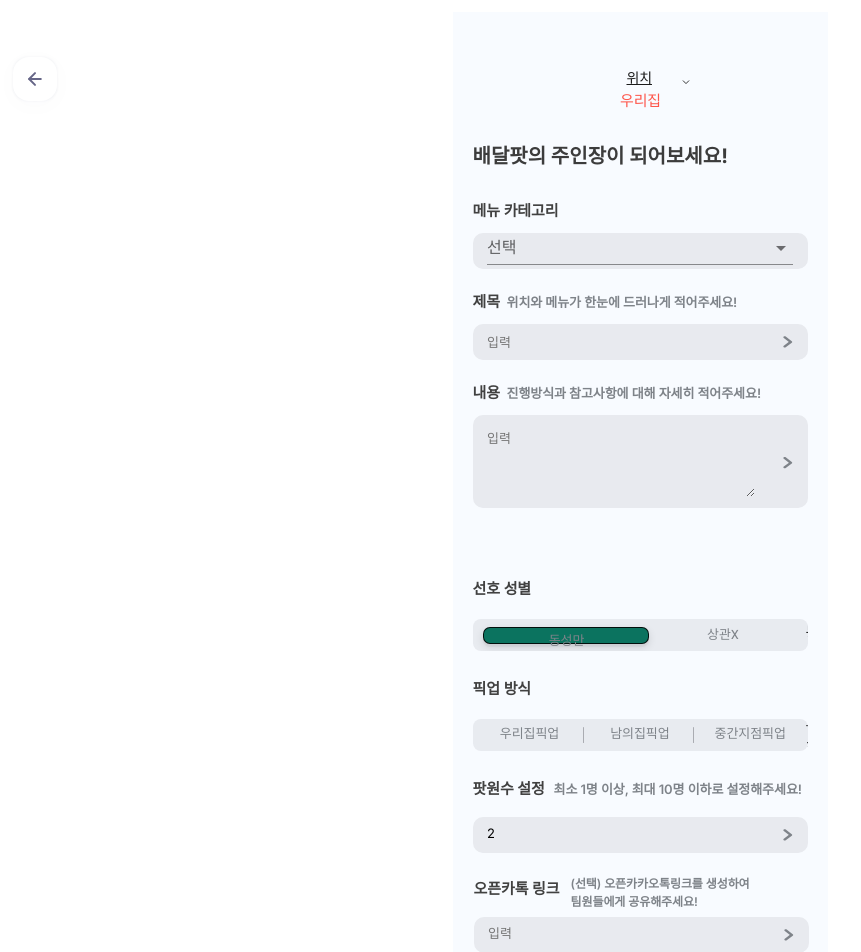
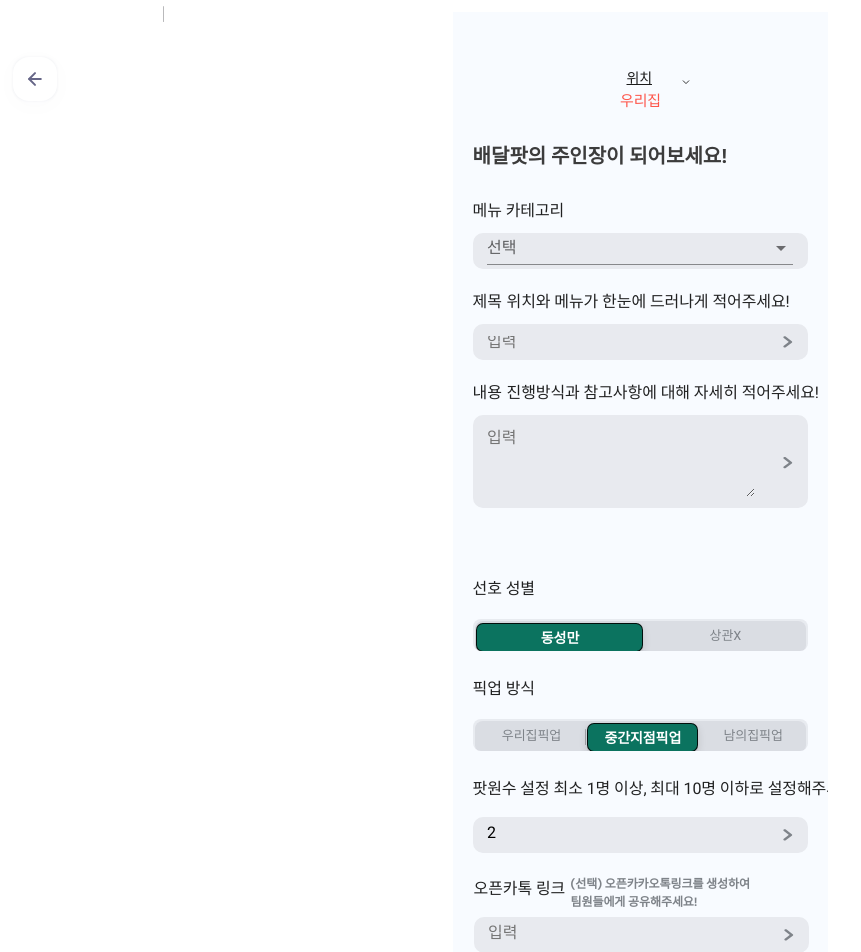
Before and after one commit to hyeji17/capstone_design_2022, a Vue app: page /potcreate in a window 1280 px wide. Shown: the top 952 px of the page, without its empty margins (0-861 px from the left). Built offline with nearby package versions, Linux system fonts and the light colour scheme; no server answers; a small style sheet from the web is missing.

Commit message:
potcreate css 수정

```diff
--- a/src/components/PotCreate.vue
+++ b/src/components/PotCreate.vue
@@ -56,104 +56,114 @@
           <div class="text-103 valign-text-middle">배달팟의 주인장이 되어보세요!</div>
 
           <div class="view-1">
-            <div class="text-105 valign-text-middle inter-semi-bold-cape-cod-15px">메뉴 카테고리</div>
+            <div class="text-105 valign-text-middle dmsans-semi-bold-cape-cod-15px">메뉴 카테고리</div>
             <div class="overlap-group-1">
               <v-select :items="categories" item-text="value" item-value="key" label = "선택" v-model="pot.category" @change="check()"></v-select>
-              <!-- <div class="text-4 valign-text-bottom inter-normal-cape-cod-13px">선택</div> -->
-              <!-- <img class="vector" src="img/vector@2x.svg" alt="Vector" /> -->
             </div>
           </div>
           <div class="view">
             <div class="text-container-1">
-              <div class="text-1-1 valign-text-middle inter-semi-bold-cape-cod-15px">제목</div>
-              <p class="text-1-2 valign-text-middle inter-semi-bold-gunsmoke-13px">위치와 메뉴가 한눈에 드러나게 적어주세요!</p>
+              <div class="text-1-1 valign-text-middle dmsans-semi-bold-cape-cod-15px">제목</div>
+              <p class="text-1-2 valign-text-middle dmsans-semi-bold-gunsmoke-13px">위치와 메뉴가 한눈에 드러나게 적어주세요!</p>
             </div>
             <div class="overlap-group-1">
-              <!-- <div class="text-4 valign-text-bottom inter-normal-cape-cod-13px" contenteditable = "true">입력</div> -->
-              <input class="text-1 valign-text-bottom inter-normal-cape-cod-13px" v-model="pot.title" placeholder="입력">
+              <input class="text-1 valign-text-bottom dmsans-normal-cape-cod-13px" v-model="pot.title" placeholder="입력">
               <img class="vector" src="img/vector-6@2x.svg" alt="Vector" />
             </div>
           </div>
           <div class="view">
             <div class="text-container-2">
-              <div class="text-1-1 valign-text-middle inter-semi-bold-cape-cod-15px">내용</div>
-              <p class="text-1-2 valign-text-middle inter-semi-bold-gunsmoke-13px">진행방식과 참고사항에 대해 자세히 적어주세요!</p>
+              <div class="text-1-1 valign-text-middle dmsans-semi-bold-cape-cod-15px">내용</div>
+              <p class="text-1-2 valign-text-middle dmsans-semi-bold-gunsmoke-13px">진행방식과 참고사항에 대해 자세히 적어주세요!</p>
             </div>
             <div class="overlap-group-2">
-              <!-- <div class="text-47 valign-text-bottom inter-normal-cape-cod-13px" contenteditable = "true">입력</div> -->
-              <textarea v-model="pot.contents" class="text-109 valign-text-bottom inter-normal-cape-cod-13px" placeholder="입력"></textarea>
+              <textarea v-model="pot.contents" class="text-109 valign-text-bottom dmsans-normal-cape-cod-13px" placeholder="입력"></textarea>
               <img class="vector-1" src="img/vector-8@2x.svg" alt="Vector" />
             </div>
           </div>
           <div class="view-2">
-            <div class="text-11 valign-text-middle inter-semi-bold-cape-cod-15px">선호 성별</div>
+            <div class="text-11 valign-text-middle dmsans-semi-bold-cape-cod-15px">선호 성별</div>
             <div class="component">
-               <div class="segmented-picker-option">
+               <!-- <div class="segmented-picker-option"> -->
                 <div class="separator-1"></div>
-                <div :class="{'colornopro valign-text-middle dmsans-bold-white-13px': pot.sex === 'same'}" @click="pot.sex = 'same'">
-                <div :class="{'colornopro-option': pot.sex === 'same'}" @click="pot.sex = 'same'">
-                <div class="value valign-text-middle dmsans-medium-gunsmoke-13px">동성만</div>
+                <div class="gender-picker-only" v-if="pot.sex === 'same'">
+                  <!-- <div class="coloronly-option"><div class="coloronly valign-text-middle dmsans-bold-white-13px"><label for="sexSame">동성만</label></div></div/> -->
+                  <div class="coloronly-option"><div class="coloronly valign-text-middle dmsans-bold-white-13px"><label for="sexSame">동성만</label></div></div>
+                  <div class="nopro-option"><div class="nopro valign-text-middle dmsans-normal-gunsmoke-12px"><label for="sexAll">상관X</label></div></div>
                 </div>
+                <div class="gender-picker-nopro" v-if="pot.sex === 'all'">
+                    <div class="only-option"><div class="only valign-text-middle dmsans-normal-gunsmoke-12px"><label for="sexSame">동성만</label></div></div>
+                    <div class="colornopro-option"><div class="colornopro valign-text-middle dmsans-bold-white-13px"><label for="sexAll">상관X</label></div></div>
                 </div>
-              </div>
-              <div class="segmented-picker-option-1">
-                <div :class="{'overlap-group-3': pot.sex === 'all'}" @click="pot.sex = 'all'">
-                <div class="value-1 valign-text-middle dmsans-medium-gunsmoke-13px">상관X</div></div>
-              </div>
-
-              <div :class="{'overlap-group-3': pot.sex === 'same'}" @click="pot.sex = 'same'"><div class="text-5-1 valign-text-bottom">동성만</div></div>
-              <div :class="{'overlap-group-3': pot.sex === 'all'}" @click="pot.sex = 'all'"><div class="x-1 valign-text-bottom inter-semi-bold-gunsmoke-15px">상관X</div></div>
-              <input style="display: none" type="radio" v-model="pot.sex" value="same">
-              <input style="display: none" type="radio" v-model="pot.sex" value="all">
-              <!-- <div :class="{'overlap-group-3': pot.sex === 'all'}" @click="pot.sex = 'all'"><div class="x-1 valign-text-bottom inter-semi-bold-gunsmoke-15px">상관X</div></div> -->
+              <!-- </div> -->
+              <input style="display: none" type="radio" v-model="pot.sex" value="same" id="sexSame">
+              <input style="display: none" type="radio" v-model="pot.sex" value="all" id="sexAll">
             </div>
           </div>
           <div class="view-3">
-            <div class="text-11 valign-text-middle inter-semi-bold-cape-cod-15px">픽업 방식</div><div class="component">
+            <div class="text-11 valign-text-middle dmsans-semi-bold-cape-cod-15px">픽업 방식</div><div class="component">
+
+             <div class="pickup-picker-myhome" v-if="pot.pickup === 'myhome'">
+              <div class="colormyhome-option">
+                <div class="colormyhome valign-text-middle dmsans-bold-white-13px"><label for="myHome">우리집픽업</label></div>
+              </div>
+              <div class="x-option"><div class="middle valign-text-middle dmsans-medium-gunsmoke-13px"><label for="middle">중간지점픽업</label></div></div>
               <div class="x-option">
                 <div class="separator"></div>
-                <div class="myhome valign-text-middle dmsans-medium-gunsmoke-13px">우리집픽업</div>
+                <div class="others valign-text-middle dmsans-medium-gunsmoke-13px"><label for="yourHome">남의집픽업</label></div>
               </div>
-              <div class="x-option">
-                <div class="separator"></div>
-                <div class="others valign-text-middle dmsans-medium-gunsmoke-13px">남의집픽업</div>
+            </div>
+
+              <div class="pickup-picker-others" v-if="pot.pickup === 'yourhome'">
+                <div class="e-option">
+                  <div class="separator"></div>
+                  <div class="myhome valign-text-middle dmsans-medium-gunsmoke-13px"><label for="myHome">우리집픽업</label></div>
+                </div>
+                <div class="e-option"><div class="middle valign-text-middle dmsans-medium-gunsmoke-13px"><label for="middle">중간지점픽업</label></div></div>
+                <div class="colorothers-option">
+                  <div class="colorothers valign-text-middle dmsans-bold-white-13px"><label for="yourHome">남의집픽업</label></div>
+                </div>
               </div>
-              <div class="x-option">
-                <div class="middle valign-text-middle dmsans-medium-gunsmoke-13px">중간지점픽업</div>
+
+              <div class="pickup-picker-middle" v-if="pot.pickup === 'half'">
+                <div class="x-option">
+                  <div class="separator"></div>
+                  <div class="mythome valign-text-middle dmsans-medium-gunsmoke-13px"><label for="myHome">우리집픽업</label></div>
+                </div>
+                <div class="colormiddle-option">
+                  <div class="colormiddle valign-text-middle dmsans-bold-white-13px"><label for="middle">중간지점픽업</label></div>
+                </div>
+                <div class="x-option"><div class="others valign-text-middle dmsans-medium-gunsmoke-13px"><label for="yourHome">남의집픽업</label></div></div>
               </div>
-            <div class="overlap-group4">
-              <div :class="{'overlap-group-4': pot.pickup === 'myhome'}" @click="pot.pickup = 'myhome'"><div class="text-54 valign-text-bottom inter-semi-bold-gunsmoke-15px">우리집픽업</div></div>
-              <div :class="{'overlap-group-4': pot.pickup === 'half'}" @click="pot.pickup = 'half'"><div class="text-5-1 valign-text-bottom">중간지점픽업</div></div>
-              <div :class="{'overlap-group-4': pot.pickup === 'yourhome'}" @click="pot.pickup = 'yourhome'"><div class="text-52 valign-text-bottom inter-semi-bold-gunsmoke-15px">남의집픽업</div></div>
-              <input style="display: none" type="radio" v-model="pot.pickup" value="myhome">
-              <input style="display: none" type="radio" v-model="pot.pickup" value="yourhome">
-              <input style="display: none" type="radio" v-model="pot.pickup" value="half">
-            </div>
+
+              <input style="display: none" type="radio" v-model="pot.pickup" value="myhome" id="myHome">
+              <input style="display: none" type="radio" v-model="pot.pickup" value="yourhome" id="yourHome">
+              <input style="display: none" type="radio" v-model="pot.pickup" value="half" id="middle">
 
             </div>
           </div>
           <div class="view-4">
           <div class="text-container-3">
-            <div class="text-114 valign-text-middle inter-semi-bold-cape-cod-15px">팟원수 설정</div>
-            <p class="text-116 valign-text-middle inter-semi-bold-gunsmoke-13px">
+            <div class="text-114 valign-text-middle dmsans-semi-bold-cape-cod-15px">팟원수 설정</div>
+            <p class="text-116 valign-text-middle dmsans-semi-bold-gunsmoke-13px">
               최소 1명 이상, 최대 10명 이하로 설정해주세요!
             </p>
           </div>
           <div class="overlap-group-1">
-            <div class="text-1 valign-text-bottom inter-normal-cape-cod-13px">
+            <div class="text-1 valign-text-bottom dmsans-normal-cape-cod-13px">
               <input type="number" id="potNumber" name="number" placeholder="입력" min="2" max="10" value="2" style="border:0 solid black" v-model="pot.max"></div>
             <img class="vector" src="img/vector-6@2x.svg" alt="Vector" />
           </div>
         </div>
           <div class="view-5">
             <div class="text-container-4">
-              <div class="text-118 valign-text-middle inter-semi-bold-cape-cod-15px">오픈카톡 링크</div>
+              <div class="text-118 valign-text-middle dmsans-semi-bold-cape-cod-15px">오픈카톡 링크</div>
               <div class="text-120 valign-text-middle">
                 (선택) 오픈카카오톡링크를 생성하여<br />팀원들에게 공유해주세요!
               </div>
             </div>
             <div class="overlap-group-1">
-              <div class="text-1 valign-text-bottom inter-normal-cape-cod-13px">
+              <div class="text-1 valign-text-bottom dmsans-normal-cape-cod-13px">
                 <input type="text" id="link" name="link" placeholder="입력" style="border:0 solid black" v-model="pot.openchat"></div>
               <img class="vector" src="img/vector-6@2x.svg" alt="Vector" />
             </div>
@@ -488,7 +498,7 @@
 .potcreate .text-103 {
   align-self: flex-start;
   color: var(--masala);
-  font-family: var(--font-family-inter);
+  font-family: var(--font-family-dm_sans);
   font-size: var(--font-size-xxxl);
   font-weight: 700;
   height: 24px;
@@ -844,7 +854,7 @@
 
 .potcreate .text-120 {
   color: var(--gunsmoke);
-  font-family: var(--font-family-inter);
+  font-family: var(--font-family-dm_sans);
   font-size: var(--font-size-s);
   font-weight: 600;
   height: 36px;
@@ -870,7 +880,7 @@
 
 .potcreate .text-117 {
   color: #fcfcfe;
-  font-family: var(--font-family-inter);
+  font-family: var(--font-family-dm_sans);
   font-size: var(--font-size-xxxl);
   font-weight: 700;
   height: 23px;
@@ -904,6 +914,11 @@
 }
 
 .only {
+  color: var(--gunsmoke);
+  font-family: var(--font-family-dm_sans);
+  font-size: var(--font-size-m);
+  font-style: normal;
+  font-weight: 500;
   height: 16px;
   left: 8px;
   letter-spacing: -0.08px;
@@ -930,6 +945,11 @@
 }
 
 .colornopro {
+  color: var(--white);
+  font-family: var(--font-family-dm_sans);
+  font-size: var(--font-size-l);
+  font-style: normal;
+  font-weight: 700;
   height: 16px;
   left: 8px;
   letter-spacing: -0.08px;
@@ -971,6 +991,11 @@
 }
 
 .coloronly {
+  color: var(--white);
+  font-family: var(--font-family-dm_sans);
+  font-size: var(--font-size-l);
+  font-style: normal;
+  font-weight: 700;
   height: 16px;
   left: 8px;
   letter-spacing: -0.08px;
@@ -992,6 +1017,11 @@
 }
 
 .nopro {
+color: var(--gunsmoke);
+  font-family: var(--font-family-dm_sans);
+  font-size: var(--font-size-m);
+  font-style: normal;
+  font-weight: 500;
   height: 16px;
   left: 8px;
   letter-spacing: -0.08px;
@@ -1076,6 +1106,11 @@
 }
 
 .colormiddle {
+  color: var(--white);
+  font-family: var(--font-family-dm_sans);
+  font-size: var(--font-size-l);
+  font-style: normal;
+  font-weight: 700;
   height: 16px;
   left: 8px;
   letter-spacing: -0.08px;
@@ -1117,6 +1152,11 @@
 }
 
 .colormyhome {
+  color: var(--white);
+  font-family: var(--font-family-dm_sans);
+  font-size: var(--font-size-l);
+  font-style: normal;
+  font-weight: 700;
   height: 16px;
   left: 8px;
   letter-spacing: -0.08px;
@@ -1233,6 +1273,11 @@
 }
 
 .colorothers {
+  color: var(--white);
+  font-family: var(--font-family-dm_sans);
+  font-size: var(--font-size-l);
+  font-style: normal;
+  font-weight: 700;
   height: 16px;
   left: 8px;
   letter-spacing: -0.08px;
--- a/src/components/PotPostOwner.vue
+++ b/src/components/PotPostOwner.vue
@@ -152,7 +152,9 @@
         const result = window.confirm('참여하시겠습니까?')
         if (result === true) {
             this.pot.parties[this.auth.currentUser?.uid] = {
-                doneNotiOwner: false
+                doneNotiOwner: false,
+                doneNotiParty : false
+
             }
             update(ref(this.db, `pots/${this.$route.query.potid}/parties`), this.pot.parties)
         }
--- a/src/components/PotPostParticipant.vue
+++ b/src/components/PotPostParticipant.vue
@@ -43,6 +43,12 @@
               />
               <div class="label valign-text-middle dmsans-bold-white-17px" @click="confirm()">참여하기</div>
             </div>
+          </div>
+            <img class="partition" src="img/partition@2x.svg" alt="partition" />
+          <div class="overlap-group3" v-if="pot.done">
+            <div class="n valign-text-bottom dmsans-bold-masala-18px">오픈채팅방링크</div>
+            <div class="text valign-text-middle dmsans-normal-masala-13px">{{pot.openchat}}</div>
+            <img class="partition-1" src="img/-partition@2x.svg" alt="partition" />
           </div>
           <div class="bottombar">
             <div class="overlap-group6">
--- a/src/firebase/db.js
+++ b/src/firebase/db.js
@@ -45,6 +45,10 @@
           thisComponent.pot.parties[key].doneNotiOwner = true
         }
         update(ref(thisComponent.db, `pots/${thisComponent.$route.query.potid}/parties`), thisComponent.pot.parties)
+      } else if (thisComponent.pot.done && !thisComponent.pot.parties[thisComponent.auth.currentUser?.uid].doneNotiParty) {
+        update(ref(thisComponent.db, `pots/${thisComponent.$route.query.potid}/parties/${thisComponent.auth.currentUser?.uid}`), {
+          doneNotiParty: true
+        })
       }
     }, {
       onlyOnce: false
```
